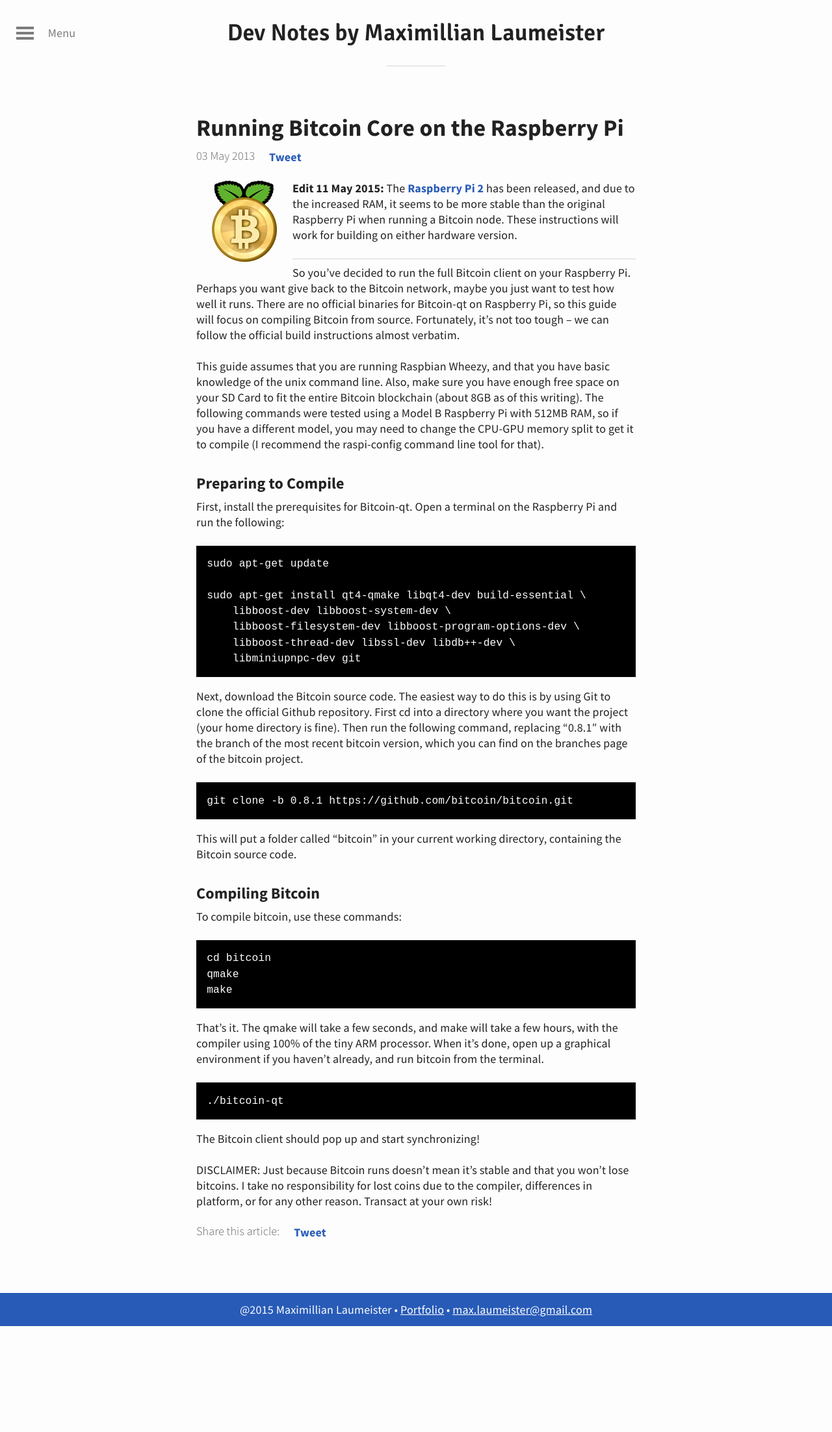
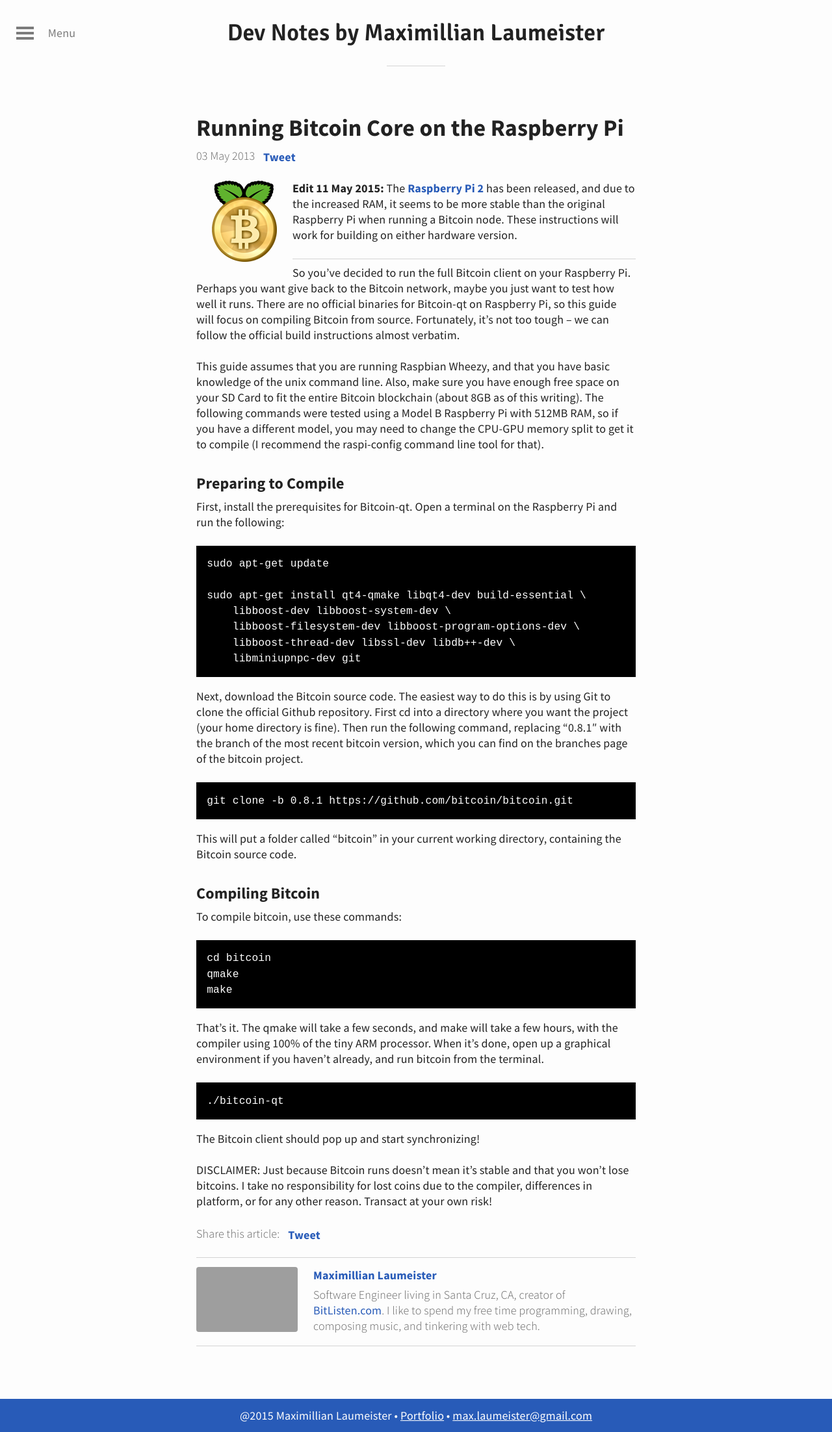
Before and after one commit to abpaolini/maxlaumeister.com, a Jekyll site: the page built from _posts/2013-5-3-running-bitcoin-core-on-the-raspberry-pi.md, in a window 1280 px wide. Shown: the whole page at 65% size. Built offline with Jekyll 4.4.1, drawn with Linux system fonts in a browser that asks for light colours; comment, search, counter and statistics services are not loaded; before the commit the page ends 2041 px from its top, so only the background shows below that; grey boxes are pictures that could not be loaded.

Commit message:
Add user card so people know who's writing these articles

```diff
--- a/_layouts/post.html
+++ b/_layouts/post.html
@@ -31,8 +31,23 @@
 </article>
 
 <div class="by-line">
-    <span>Share this article: </span>
-    {% include sharebuttons.html %}
+    <div class="sharingContainer">
+        <span>Share this article: </span>
+        {% include sharebuttons.html %}
+    </div>
+    <hr>
+    <div id="footnote-bio">
+        <div>
+            <div class="image-container">
+                <a href="http://www.maxlaumeister.com/"><img class="avatar" src="http://www.maxlaumeister.com/thumb.png" width="156" height="100"></a>
+            </div>
+            <div>
+                <h4><a href="http://www.maxlaumeister.com/">Maximillian Laumeister</a></h4>
+                <p>Software Engineer living in Santa Cruz, CA, creator of <a href="http://www.bitlisten.com/">BitListen.com</a>. I like to spend my free time programming, drawing, composing music, and tinkering with web tech.</p>
+            </div>
+        </div>
+    </div>
+    <hr>
 </div>
 
 <div id="disqus_thread"></div>
--- a/_sass/custom.scss
+++ b/_sass/custom.scss
@@ -24,6 +24,7 @@
 .sharebuttons {
     display: inline-block;
     height: 20px;
+    margin: 0 0.5em;
 }
 
 .sharebuttons > div, .sharebuttons > iframe {
@@ -41,7 +42,33 @@
 .by-line > time, .by-line > span {
     vertical-align: top;
     line-height: 20px;
-    margin-right: 1em;
+}
+
+#footnote-bio {
+    display: table;
+
+    > div {
+        display: table-row;
+        > div {
+            display: table-cell;
+            vertical-align: middle;
+        }
+    }
+
+    .image-container {
+        width: 180px;
+        img {
+            display: inline;
+            margin: 0;
+        }
+    }
+
+    p {
+        margin-bottom: 0.5em;
+        a {
+            font-weight: normal;
+        }
+    }
 }
 
 #posts, .post > p {
@@ -163,6 +190,14 @@
     font-size: 1em;
 }
 
+.sharingContainer {
+    margin: 1.333em 0;
+
+    > * {
+        vertical-align: middle;
+    }
+}
+
 footer {
     position: absolute;
     bottom: 0;
```
